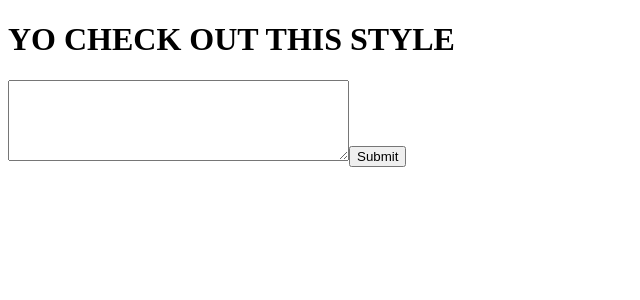
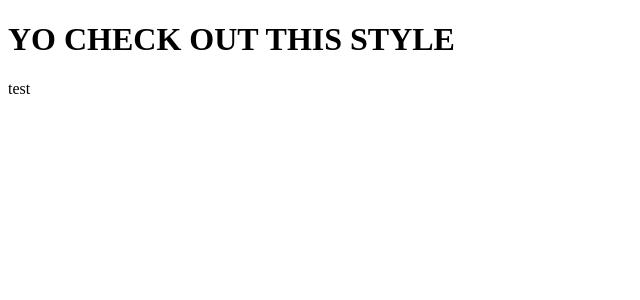
Before and after one commit to Laika-Beats/react-course, a React (Create React App) app: page / in a window 1280 px wide. Shown: the top 300 px of the page, without its empty margins (0-640 px from the left). Built offline with nearby package versions, Linux system fonts and the light colour scheme.

Commit message:
practice

```diff
--- a/src/App.js
+++ b/src/App.js
@@ -1,26 +1,11 @@
-import React, { useState, useEffect } from "react";
-import TweetList from "./components/TweetList";
-import CreateTweet from "./components/CreateTweet";
+import React from "react";
+import CreateNote from "./components/CreateNote";
 
 function App() {
-  const name = "Joshua";
-  const [textInput, setTextInput] = useState("");
-  const [tweets, setTweets] = useState([]);
-
-  useEffect(() => {
-    console.log("we run a function");
-  }, []);
-
   return (
     <div className="box">
       <h1>YO CHECK OUT THIS STYLE</h1>
-      <CreateTweet
-        textInput={textInput}
-        setTextInput={setTextInput}
-        tweets={tweets}
-        setTweets={setTweets}
-      />
-      <TweetList name={name} tweets={tweets} setTweets={setTweets} />
+      <CreateNote />
     </div>
   );
 }
--- /dev/null
+++ b/src/components/CreateNote.js
@@ -0,0 +1,7 @@
+import React from "react";
+
+function CreateNote() {
+  return <div>test</div>;
+}
+
+export default CreateNote;
--- a/src/index.js
+++ b/src/index.js
@@ -1,7 +1,6 @@
 import React from "react";
 import ReactDOM from "react-dom";
 import App from "./App";
-import reportWebVitals from "./reportWebVitals";
 
 ReactDOM.render(
   <React.StrictMode>
@@ -9,8 +8,3 @@ ReactDOM.render(
   </React.StrictMode>,
   document.getElementById("root")
 );
-
-// If you want to start measuring performance in your app, pass a function
-// to log results (for example: reportWebVitals(console.log))
-// or send to an analytics endpoint. Learn more: https://bit.ly/CRA-vitals
-reportWebVitals();
```
Also changed, not shown: src 1/App.js (added, +28 -0 lines), src 1/index.js (added, +16 -0 lines), src 1/components/CreateTweet.js (renamed from src/components/CreateTweet.js), src 1/components/Tweet.js (renamed from src/components/Tweet.js), src 1/components/Tweet.scss (renamed from src/components/Tweet.scss), src 1/components/TweetList.js (renamed from src/components/TweetList.js), src 1/reportWebVitals.js (renamed from src/reportWebVitals.js).
